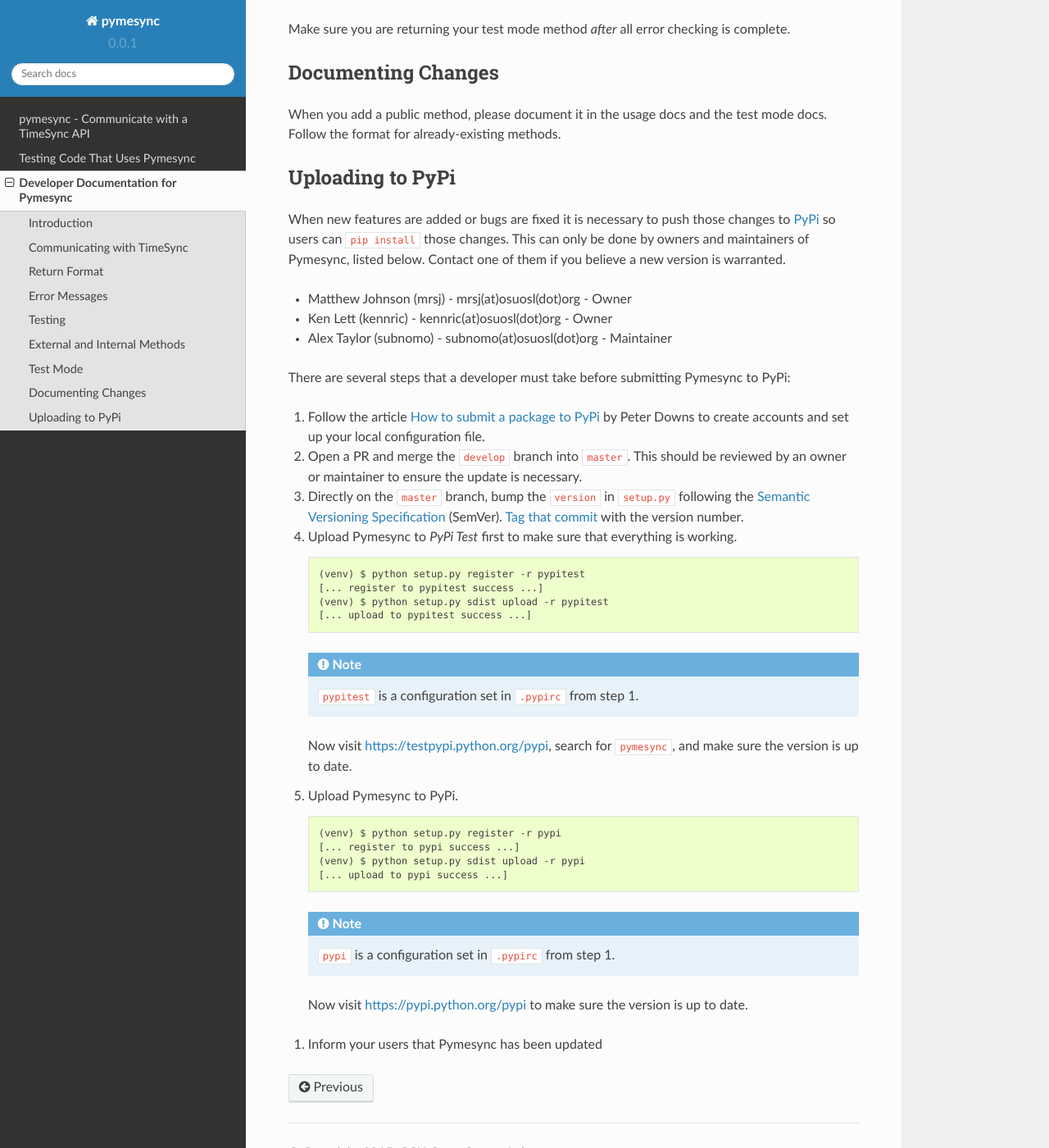
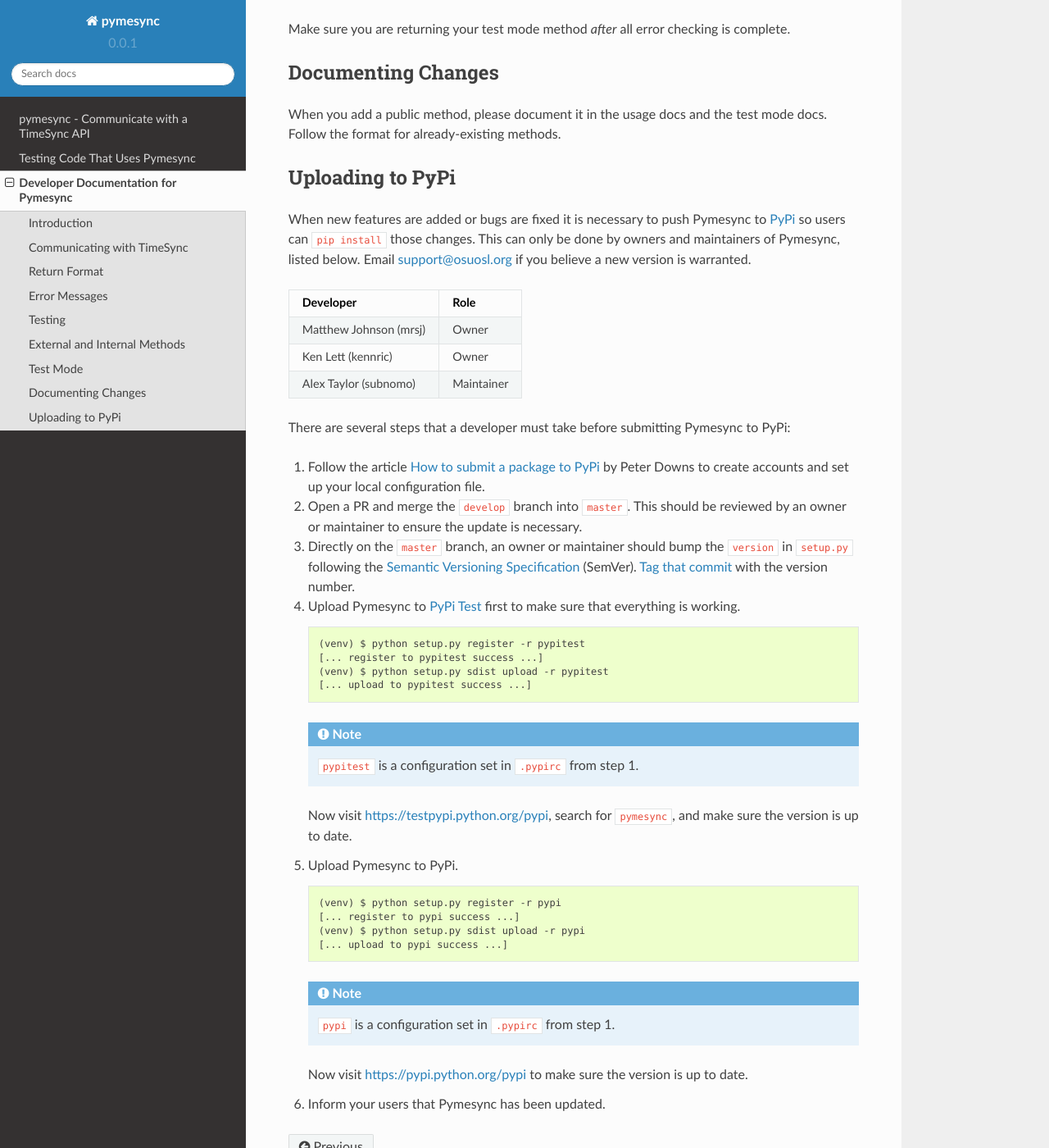
Before and after one commit to osuosl/pymesync, a Sphinx documentation site: the page built from docs/source/developer.rst, in a window 1280 px wide and 1400 px high, scrolled down 2616 px. Shown: the whole window at 82% size. Built offline with Sphinx 7.4.7 and the Read the Docs theme 2.0.0, drawn with Linux system fonts in a browser that asks for light colours.

Commit message:
Formatting and wording changes to PyPi documentation

```diff
--- a/docs/source/developer.rst
+++ b/docs/source/developer.rst
@@ -135,14 +135,18 @@
 Uploading to PyPi
 -----------------
 
-When new features are added or bugs are fixed it is necessary to push those
-changes to `PyPi`_ so users can ``pip install`` those changes. This can only be
-done by owners and maintainers of Pymesync, listed below. Contact one of them
-if you believe a new version is warranted.
+When new features are added or bugs are fixed it is necessary to push Pymesync
+to `PyPi`_ so users can ``pip install`` those changes. This can only be done by
+owners and maintainers of Pymesync, listed below. Email support@osuosl.org if
+you believe a new version is warranted.
 
-* Matthew Johnson (mrsj) - mrsj(at)osuosl(dot)org    - Owner
-* Ken Lett (kennric)     - kennric(at)osuosl(dot)org - Owner
-* Alex Taylor (subnomo)  - subnomo(at)osuosl(dot)org - Maintainer
+====================== ==========
+Developer              Role
+====================== ==========
+Matthew Johnson (mrsj) Owner
+Ken Lett (kennric)     Owner
+Alex Taylor (subnomo)  Maintainer
+====================== ==========
 
 There are several steps that a developer must take before submitting Pymesync
 to PyPi:
@@ -153,11 +157,12 @@
 #. Open a PR and merge the ``develop`` branch into ``master``. This should be
    reviewed by an owner or maintainer to ensure the update is necessary.
 
-#. Directly on the ``master`` branch, bump the ``version`` in ``setup.py``
-   following the `Semantic Versioning Specification`_ (SemVer).
-   `Tag that commit`_ with the version number.
+#. Directly on the ``master`` branch, an owner or maintainer should bump the
+   ``version`` in ``setup.py`` following the
+   `Semantic Versioning Specification`_ (SemVer). `Tag that commit`_ with the
+   version number.
 
-#. Upload Pymesync to `PyPi Test` first to make sure that everything is
+#. Upload Pymesync to `PyPi Test`_ first to make sure that everything is
    working.
 
    ::
```
Also changed, not shown: other parts of docs/source/developer.rst (+6 -5 lines).
